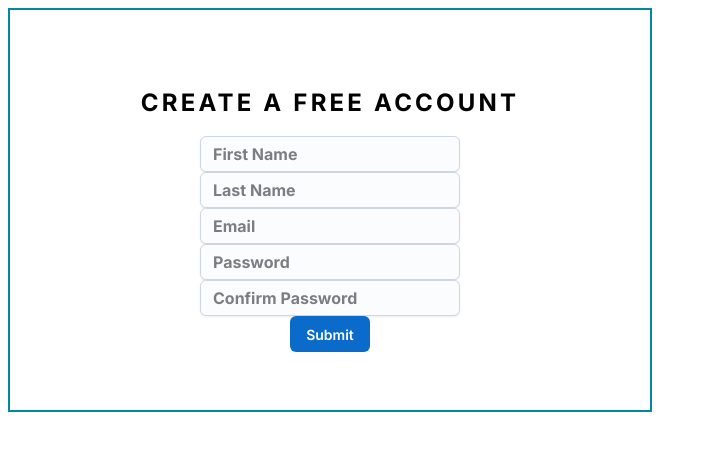
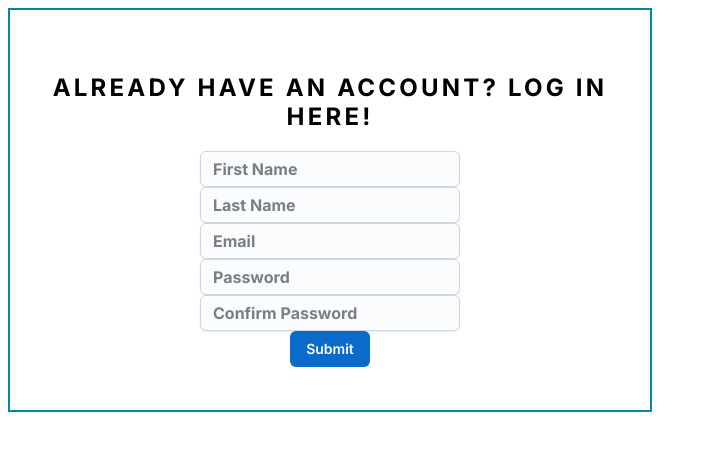
Before and after one commit to CJ484/LogInForm, a Next.js app: page /pages/register in a window 1280 px wide. Shown: the top 450 px of the page, without its empty margins (0-707 px from the left). Built offline with nearby package versions, Linux system fonts and the light colour scheme.

Commit message:
Add new components and implement user creation

```diff
--- /dev/null
+++ b/app/Component/AddUser/index.tsx
@@ -0,0 +1,19 @@
+import { PrismaClient } from "@prisma/client";
+
+type User = {
+  nameInput: string;
+  emailInput: string;
+};
+
+const AddUser = async ({ nameInput, emailInput }: User) => {
+  const prisma = new PrismaClient();
+  await prisma.user.create({
+    data: {
+      name: nameInput,
+      email: emailInput,
+    },
+  });
+  return console.log("User has been added");
+};
+
+export default AddUser;
--- a/app/Component/CreateNewUser/index.tsx
+++ b/app/Component/CreateNewUser/index.tsx
@@ -1,3 +1,4 @@
+'use client';
 import { Input, Button } from "@mui/joy";
 import styles from "../../page.module.scss";
 
@@ -5,17 +6,19 @@ const CreateNewUser = () => {
   const submission = (e: any) => {
     e.preventDefault();
     console.log("User Log In Submitted");
-    }
+  };
 
-    return <form onSubmit={submission} className={styles.form}>
-        <h2>Create A Free Account</h2>
+  return (
+    <form onSubmit={submission} className={styles.form}>
+      <h2>Already have an Account? Log in Here!</h2>
       <Input className="form__input" placeholder="First Name" />
       <Input className="form__input" placeholder="Last Name" />
       <Input className="form__input" placeholder="Email" />
-        <Input className="form__input" placeholder="Password"/>
-        <Input className="form__input" placeholder="Confirm Password"/>
+      <Input className="form__input" placeholder="Password" />
+      <Input className="form__input" placeholder="Confirm Password" />
       <Button type="submit">Submit</Button>
     </form>
+  );
 };
 
 export default CreateNewUser;
--- a/app/Component/UserLogIn/index.tsx
+++ b/app/Component/UserLogIn/index.tsx
@@ -1,20 +1,19 @@
-import {Input, Button} from "@mui/joy";
-import Link from "next/link";
+'use client';
+import { Input, Button } from "@mui/joy";
 import styles from "../../page.module.scss";
-
 
 const UserLogIn = () => {
   const submission = (e: any) => {
     e.preventDefault();
     console.log("User Log In Submitted");
-    }
+  };
 
   return (
     <form onSubmit={submission} className={styles.form}>
       <h2>Please Enter Your Credentials or</h2>
-        <Link href="#">
+      <a href="">
       <h2>Create A Free Account</h2>
-        </Link>
+      </a>
       <Input className="form__input" placeholder="Username" />
       <Input className="form__input" placeholder="Password" />
       <Button type="submit">Submit</Button>
--- a/app/Component/index.js
+++ b/app/Component/index.js
@@ -1,4 +1,5 @@
 import CreateNewUser from "./CreateNewUser";
 import UserLogIn from "./UserLogIn";
+import AddUser from "./AddUser";
 
-export { CreateNewUser, UserLogIn };
+export { CreateNewUser, UserLogIn, AddUser };
```
Lines whose indentation alone changed are shown as unchanged.
